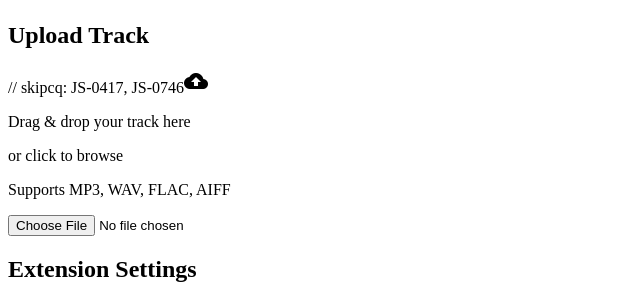
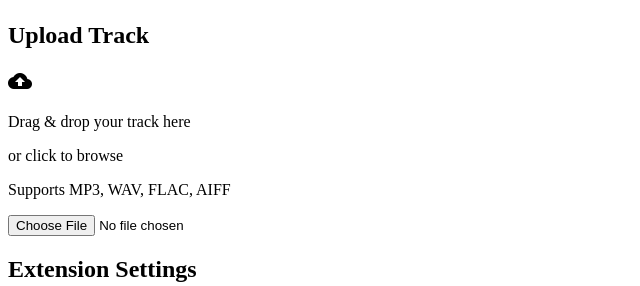
Before and after one commit to MonishStark/test4, a React (Vite) app in the folder client/: page / in a window 1280 px wide. Shown: the part 132-418 px from the top of the page, without its empty margins (0-640 px from the left). Built offline with nearby package versions, Linux system fonts and the light colour scheme; no server answers.

Commit message:
first commit

```diff
--- a/client/src/components/SettingsPanel.tsx
+++ b/client/src/components/SettingsPanel.tsx
@@ -132,6 +132,7 @@ const SettingsPanel: React.FC<SettingsPanelProps> = ({
 			// Notify parent component that processing has begun
 			onProcessingStart();
 		} catch (error) {
+			// skipcq: JS-0002
 			console.error("Processing error:", error);
 
 			// Show error notification with descriptive message
--- a/client/src/components/UploadSection.tsx
+++ b/client/src/components/UploadSection.tsx
@@ -200,9 +200,9 @@ const UploadSection: React.FC<UploadSectionProps> = ({ onUploadSuccess }) => {
 				onClick={handleUploadClick} // skipcq: JS-0417, JS-0746
 				onDragOver={handleDragOver} // skipcq: JS-0417, JS-0746
 				onDragLeave={handleDragLeave} // skipcq: JS-0417, JS-0746
-				onDrop={handleDrop}>
+				onDrop={handleDrop} // skipcq: JS-0417, JS-0746
+			>
 				{" "}
-				// skipcq: JS-0417, JS-0746
 				{/* Conditional rendering based on upload state */}
 				{isUploading ? (
 					// Upload progress state with animated feedback
```
